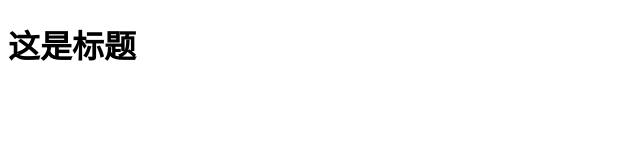
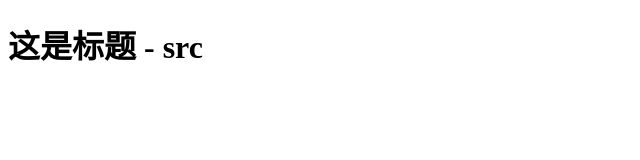
Before and after one commit to HongYeah/HongYeah.github.io, a plain HTML site: page src/index.html in a window 1280 px wide. Shown: the full height of the page, 0-640 px from the left. Drawn offline with Linux system fonts and the light colour scheme.

Commit message:
Update index.html

```diff
--- a/src/index.html
+++ b/src/index.html
@@ -6,6 +6,6 @@
     <title>My test page</title>
   </head>
   <body>
-   <h1>这是标题</h1>
+   <h1>这是标题 - src </h1>
   </body>
 </html>
```
